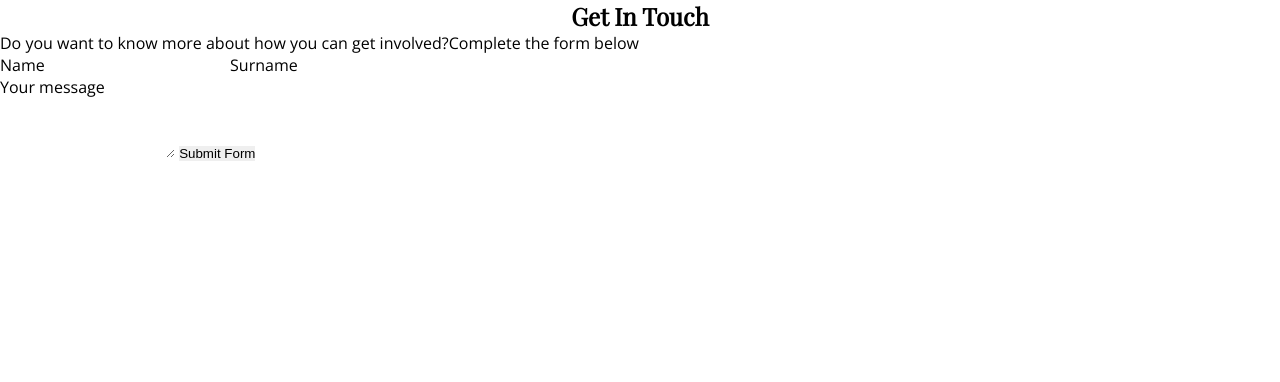
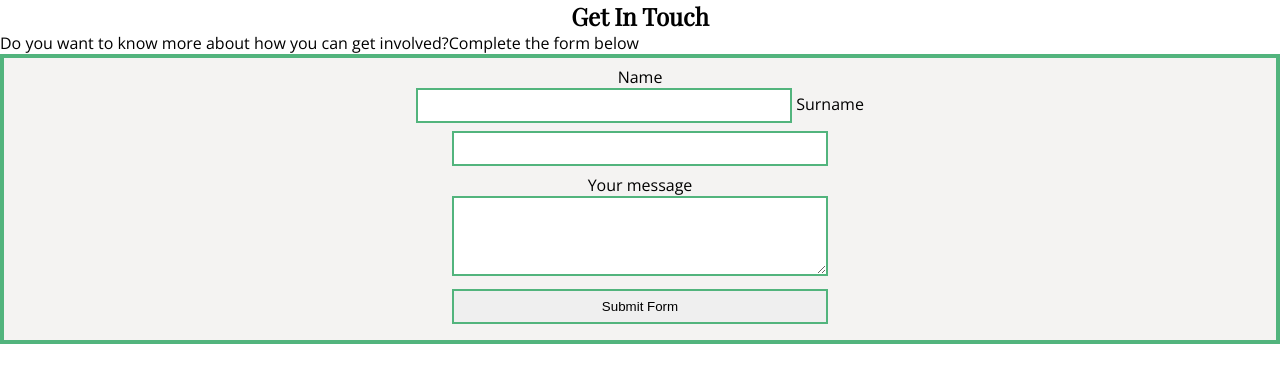
Before and after one commit to alphaClass6143/hackathon-2023-charityhub, a plain HTML site: page app/templates/contact-us.html in a window 1280 px wide. Drawn offline with nearby package versions, Linux system fonts and the light colour scheme.

Commit message:
added color and style to form

```diff
--- a/app/assets/css/style.css
+++ b/app/assets/css/style.css
@@ -19,3 +19,22 @@ h1, h2, h3, h4, h5, h6{
     text-align: center;
     color:#000;
 }
+
+input, textarea {
+    border: 0.125rem solid #52B47D;
+    padding: 0.5rem;
+    margin-bottom: 0.5rem;
+    width: 80%;
+}
+
+#contactus {
+    border:0.25rem solid #52B47D;
+    background-color:#F4F3F2;
+    padding:0.5rem;
+    text-align: center;
+}
+
+label {
+    text-align: center;
+
+}
--- a/app/templates/contact-us.html
+++ b/app/templates/contact-us.html
@@ -15,14 +15,14 @@
             <h1>Get In Touch</h1>
             <p>Do you want to know more about how you can get involved?Complete the form below</p>
         </div>
-        <div>
+        <div id="contactus">
             <form>
                 <fieldset>
                     <legend>
-                        <label for="name">Name</label>
+                        <label for="name">Name<br></label>
                         <input type="text" id="name" name="firstname" required>
-                        <label for="name">Surname</label>
-                        <input type="text" id="surname" name="sirstname" required>
+                        <label for="surname">Surname</label>
+                        <input type="text" id="surname" name="surname" required>
                         <label for="message" ><br>Your message<br></label>
                         <textarea id="message" rows="4" cols="20" name="message" required></textarea>
                         <input id="submit-button" value="Submit Form" type="submit">
```
